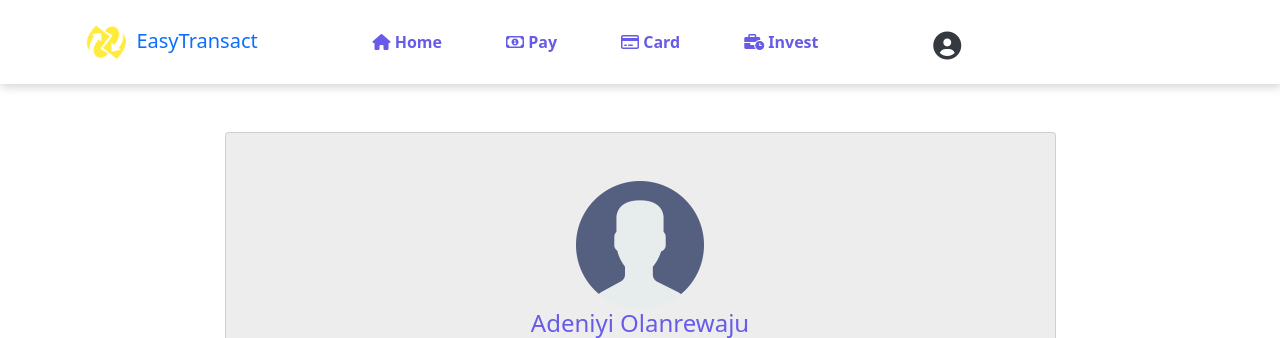
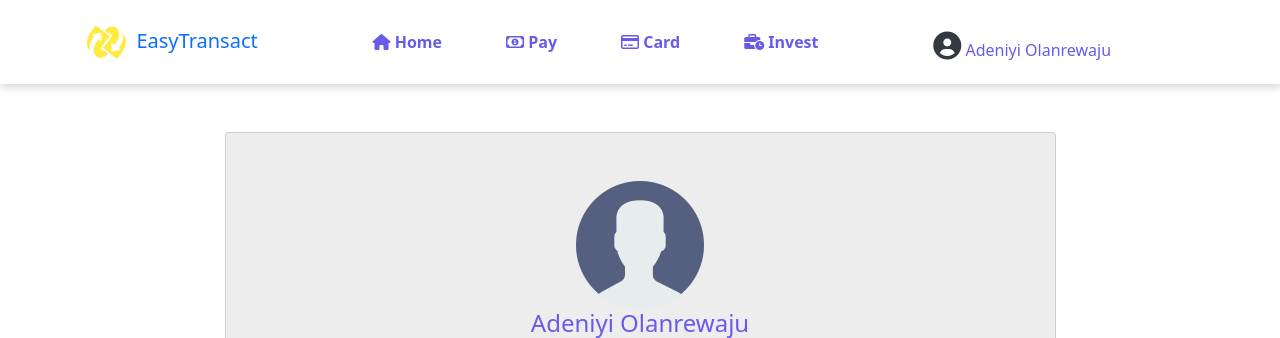
Before and after one commit to Gabriel-kalango/wallet, a Flask app: page /account/ in a window 1280 px wide. Shown: the top 338 px of the page. Run offline with Flask 3, Linux system fonts and the light colour scheme; a user stored in the database is signed in; parts of the project's set-up code (start-up, migrations or seed data) failed here and were passed over; some libraries are stand-ins or nearby versions.

Commit message:
Update base.html

```diff
--- a/templates/base.html
+++ b/templates/base.html
@@ -116,7 +116,7 @@
             </ul>
             <!-- drop down -->
             <div class="dropdown mr-auto mt-3" style="margin-left: 1rem;">
-              <button class="text-white" style="border: none; background: none;" type="button" id="dropdownMenuButton" data-toggle="dropdown" aria-haspopup="true" aria-expanded="false"
+              <button class="text-accent" style="border: none; background: none;" type="button" id="dropdownMenuButton" data-toggle="dropdown" aria-haspopup="true" aria-expanded="false"
               >
                <i class="fas fa-user-circle h3"></i> {{ current_user.last_name.title() + ' ' + current_user.first_name.title() }}
               </button>
```
